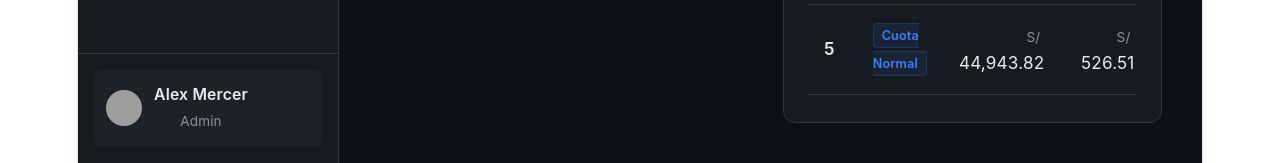
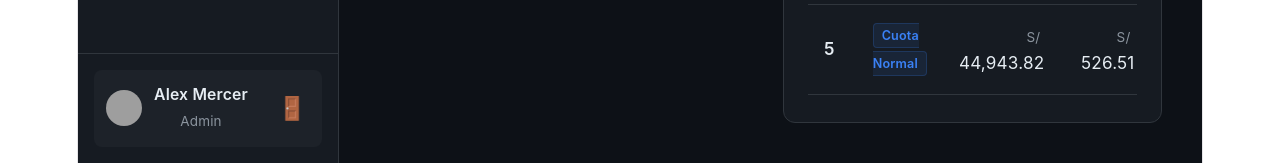
Before and after one commit to MALFALM/frontend, a Vue app: page /inicio in a window 1280 px wide. Shown: the part 1620-1783 px from the top of the page. Built offline with nearby package versions, Linux system fonts and the light colour scheme; grey boxes are pictures that could not be loaded; the HTML template or start-up script is replaced by a standard one.

Commit message:
Enhance DashboardLayout with user profile and logout
Refactor user profile section to improve layout and add logout functionality.

```diff
--- a/src/frontend/cliente/presentation/layouts/DashboardLayout.vue
+++ b/src/frontend/cliente/presentation/layouts/DashboardLayout.vue
@@ -1,7 +1,16 @@
 <script setup>
 import { useProfile } from '../../application/useProfile';
+import { useAuthStore } from '../../../../login/application/useAuthStore';
+import { useRouter } from 'vue-router';
 
 const { profileImage, userName, userRole } = useProfile();
+const authStore = useAuthStore();
+const router = useRouter();
+
+const handleLogout = () => {
+  authStore.logout();
+  router.push('/login');
+};
 </script>
 
 <template>
@@ -36,6 +45,10 @@ const { profileImage, userName, userRole } = useProfile();
           <span class="icon">⇄</span>
           <span>Comparar Escenarios</span>
         </router-link>
+        <router-link to="/inicio/soporte" class="nav-item" active-class="active">
+          <span class="icon">🎧</span>
+          <span>Centro de Ayuda</span>
+        </router-link>
         <router-link to="/inicio/ajustes" class="nav-item" active-class="active">
           <span class="icon">⚙</span>
           <span>Ajustes de Perfil</span>
@@ -43,7 +56,8 @@ const { profileImage, userName, userRole } = useProfile();
       </nav>
 
       <div class="sidebar-footer">
-        <router-link to="/inicio/ajustes" class="user-profile" style="text-decoration: none;">
+        <div class="user-profile">
+          <router-link to="/inicio/ajustes" style="text-decoration: none; display: flex; align-items: center; gap: 12px; flex: 1;">
             <img v-if="profileImage" :src="profileImage" alt="User" class="avatar" style="object-fit: cover;" />
             <div v-else class="avatar" style="display: flex; align-items: center; justify-content: center; background-color: #3b82f6; color: white; font-weight: bold; font-size: 0.9rem;">
               AM
@@ -53,6 +67,11 @@ const { profileImage, userName, userRole } = useProfile();
               <span class="user-role">{{ userRole }}</span>
             </div>
           </router-link>
+
+          <button class="logout-btn" title="Cerrar sesión" @click="handleLogout">
+            🚪
+          </button>
+        </div>
       </div>
     </aside>
 
@@ -158,16 +177,32 @@ const { profileImage, userName, userRole } = useProfile();
 .user-profile {
   display: flex;
   align-items: center;
-  gap: 12px;
+  justify-content: space-between;
   padding: 12px;
   background-color: rgba(255, 255, 255, 0.03);
   border-radius: 8px;
-  cursor: pointer;
   transition: background 0.2s;
 }
 
 .user-profile:hover {
   background-color: rgba(255, 255, 255, 0.06);
+}
+
+.logout-btn {
+  background: transparent;
+  border: none;
+  font-size: 1.25rem;
+  cursor: pointer;
+  padding: 4px;
+  border-radius: 4px;
+  transition: all 0.2s;
+  display: flex;
+  align-items: center;
+  justify-content: center;
+}
+
+.logout-btn:hover {
+  background-color: rgba(255, 255, 255, 0.1);
 }
 
 .avatar {
```
Lines whose indentation alone changed are shown as unchanged.
